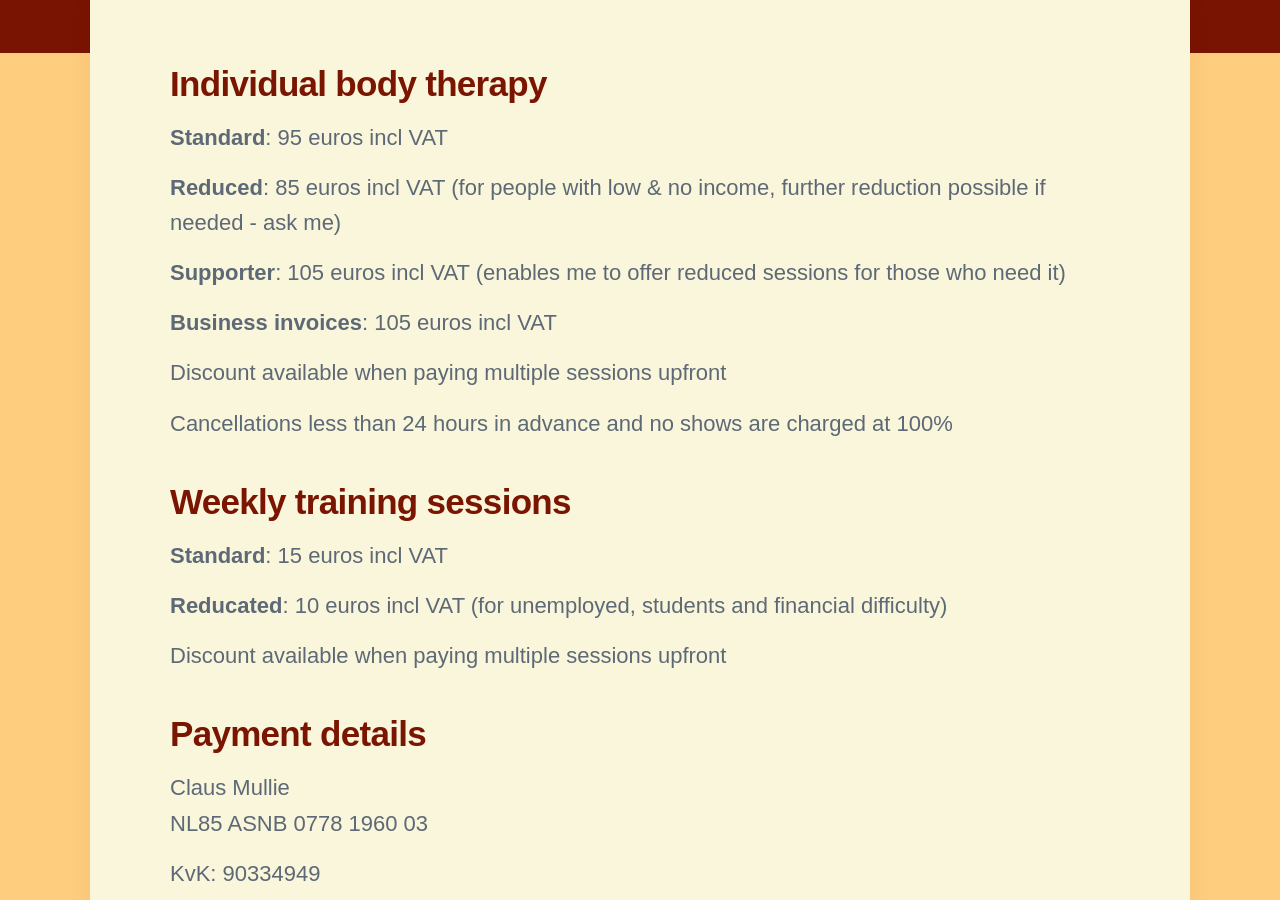
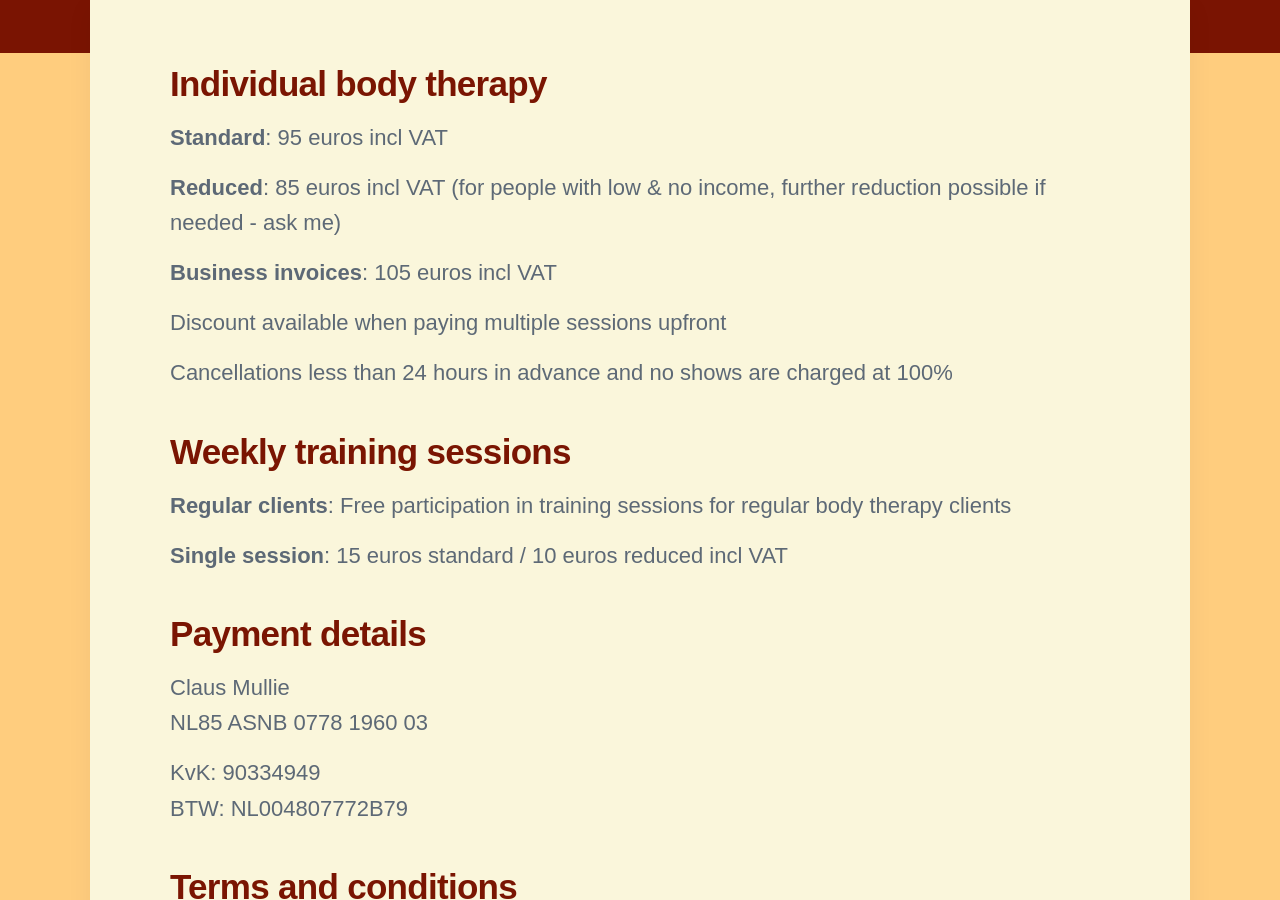
Before and after one commit to threekeytherapy/threekeytherapy.com, a Jekyll site: the page built from _pages/pricing.md, in a window 1280 px wide and 900 px high, scrolled down 655 px. Built offline with Jekyll 4.4.1, drawn with Linux system fonts in a browser that asks for light colours; nearby versions of some CDN libraries; some web fonts are replaced.

Commit message:
update pricing

```diff
--- a/_pages/pricing.md
+++ b/_pages/pricing.md
@@ -11,8 +11,6 @@
 
 **Reduced**: 85 euros incl VAT (for people with low & no income, further reduction possible if needed - ask me)
 
-**Supporter**: 105 euros incl VAT (enables me to offer reduced sessions for those who need it)
-
 **Business invoices**: 105 euros incl VAT
 
 Discount available when paying multiple sessions upfront
@@ -21,11 +19,9 @@
 
 ## Weekly training sessions
 
-**Standard**: 15 euros incl VAT
+**Regular clients**: Free participation in training sessions for regular body therapy clients
 
-**Reducated**: 10 euros incl VAT (for unemployed, students and financial difficulty)
-
-Discount available when paying multiple sessions upfront
+**Single session**: 15 euros standard / 10 euros reduced incl VAT
 
 ## Payment details
 
```
